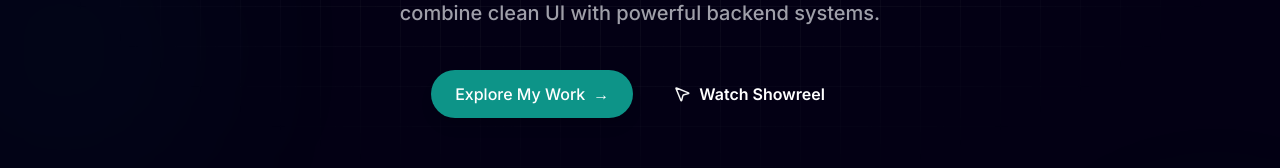
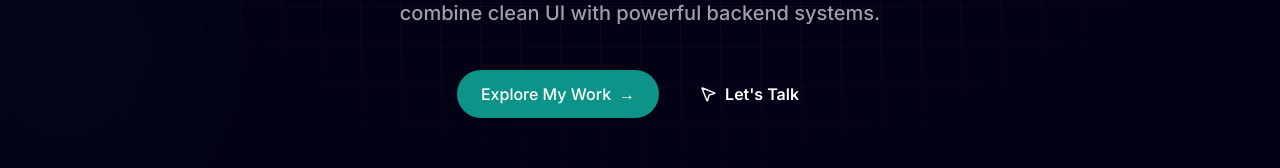
Before and after one commit to AryanPathak0421/My-Portfolio, a React (Vite) app in the folder Frontend/: page / in a window 1280 px wide. Shown: the part 394-562 px from the top of the page. Built offline with nearby package versions, Linux system fonts and the light colour scheme.

Commit message:
Add routing to Hero section buttons

```diff
--- a/Frontend/src/components/sections/Hero.jsx
+++ b/Frontend/src/components/sections/Hero.jsx
@@ -1,6 +1,7 @@
 import React from 'react';
 import { motion } from 'framer-motion';
 import { MousePointer2, Sparkles, Terminal } from 'lucide-react';
+import { Link } from 'react-router-dom';
 import { siteData } from '../../data/content';
 import heroImg from '../../assets/hero.png';
 
@@ -65,6 +66,7 @@ const Hero = () => {
           variants={itemVariants}
           className="flex flex-wrap items-center justify-center gap-4"
         >
+          <Link to="/mywork">
             <motion.button
               whileHover={{ scale: 1.02 }}
               whileTap={{ scale: 0.98 }}
@@ -79,14 +81,17 @@ const Hero = () => {
                 →
               </motion.span>
             </motion.button>
+          </Link>
 
+          <Link to="/contact">
             <motion.button
               whileHover={{ x: 3 }}
               className="btn btn-ghost px-6 py-3 text-base flex items-center gap-2"
             >
               <MousePointer2 size={18} />
-            <span className="font-semibold text-white">Watch Showreel</span>
+              <span className="font-semibold text-white">Let's Talk</span>
             </motion.button>
+          </Link>
         </motion.div>
 
         {/* Professional Preview Area */}
```
Lines whose indentation alone changed are shown as unchanged.
